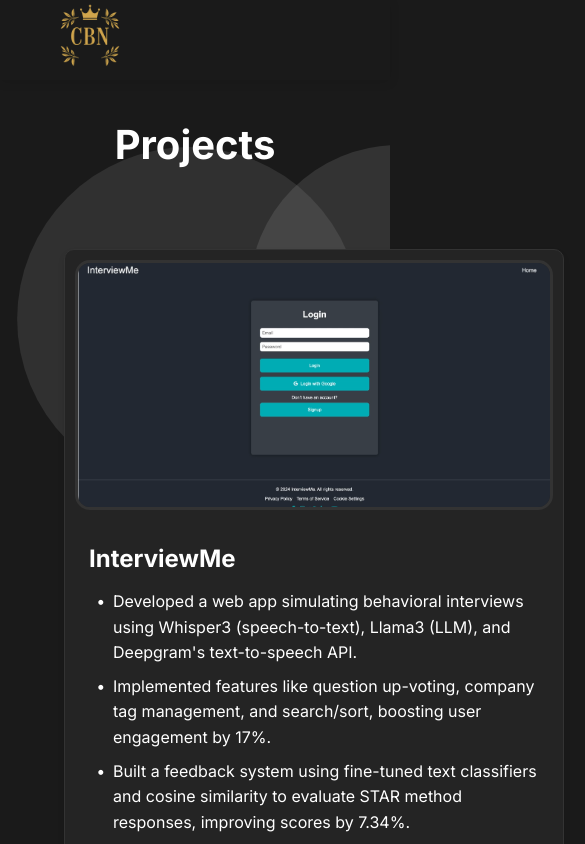
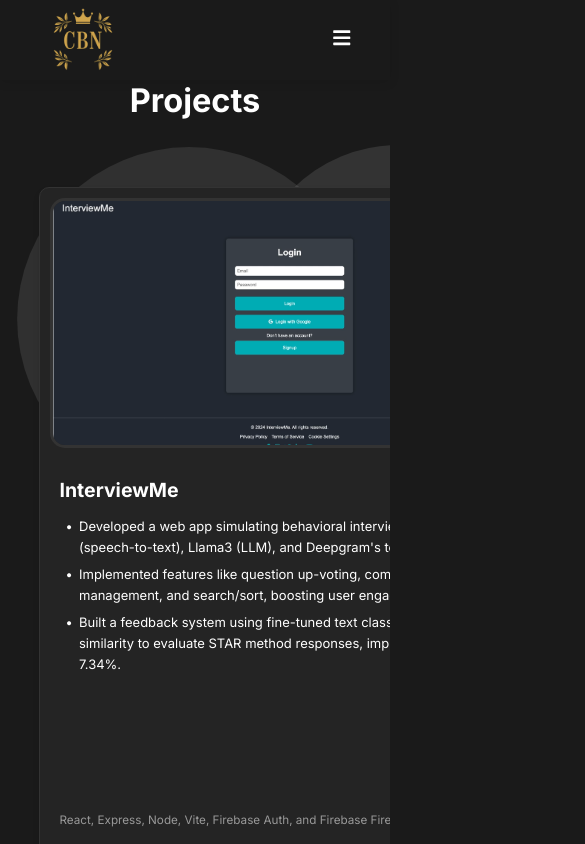
Before and after one commit to NicholasMatias/CBNV3, a React (Vite) app in the folder portfolio/: page /projects in a window 390 px wide. Shown: the top 844 px of the page, 585 px wide, since content can reach past the window. Built offline with nearby package versions, Linux system fonts and the light colour scheme.

Commit message:
updated to have mobile view => looks much better on mobile now

```diff
--- a/portfolio/src/components/Navbar.jsx
+++ b/portfolio/src/components/Navbar.jsx
@@ -1,7 +1,7 @@
 import { useState, useEffect } from 'react';
-import { motion } from 'framer-motion';
+import { motion, AnimatePresence } from 'framer-motion';
 import styled from 'styled-components';
-import { FaMoon, FaSun } from 'react-icons/fa';
+import { FaMoon, FaSun, FaBars, FaTimes } from 'react-icons/fa';
 import { Link, useLocation } from 'react-router-dom';
 
 const Nav = styled.nav`
@@ -28,6 +28,7 @@ const Logo = styled(motion.div)`
 `;
 
 const LogoImage = styled.img`
+  margin-top: 10px;
   height: 100px;
   width: auto;
   transition: all 0.3s ease;
@@ -86,8 +87,77 @@ const ThemeToggle = styled(motion.button)`
   justify-content: center;
 `;
 
+const MobileMenuButton = styled(motion.button)`
+  display: none;
+  background: none;
+  border: none;
+  color: ${({ theme }) => theme.text};
+  font-size: 1.5rem;
+  cursor: pointer;
+  padding: 0.5rem;
+
+  @media (max-width: 768px) {
+    display: block;
+  }
+`;
+
+const MobileMenu = styled(motion.div)`
+  display: none;
+  position: fixed;
+  top: 80px;
+  left: 0;
+  right: 0;
+  background: ${({ theme }) => theme.card};
+  padding: 1rem;
+  box-shadow: 0 2px 10px rgba(0, 0, 0, 0.1);
+  z-index: 999;
+  display: flex;
+  flex-direction: column;
+  align-items: center;
+
+  @media (max-width: 768px) {
+    display: flex;
+  }
+`;
+
+const MobileNavLink = styled(Link)`
+  display: flex;
+  align-items: center;
+  justify-content: center;
+  color: ${({ theme }) => theme.text};
+  text-decoration: none;
+  font-size: 1.2rem;
+  padding: 1rem;
+  width: 100%;
+  transition: all 0.3s ease;
+
+  &:hover {
+    background: ${({ theme }) => theme.background};
+  }
+`;
+
+const MobileThemeButton = styled.button`
+  display: flex;
+  align-items: center;
+  justify-content: center;
+  color: ${({ theme }) => theme.text};
+  text-decoration: none;
+  font-size: 1.2rem;
+  padding: 1rem;
+  width: 100%;
+  transition: all 0.3s ease;
+  border: none;
+  background: none;
+  cursor: pointer;
+
+  &:hover {
+    background: ${({ theme }) => theme.background};
+  }
+`;
+
 const Navbar = ({ theme, toggleTheme }) => {
   const [scrolled, setScrolled] = useState(false);
+  const [isMobileMenuOpen, setIsMobileMenuOpen] = useState(false);
   const location = useLocation();
 
   useEffect(() => {
@@ -106,9 +176,11 @@ const Navbar = ({ theme, toggleTheme }) => {
         behavior: 'smooth'
       });
     }
+    setIsMobileMenuOpen(false);
   };
 
   return (
+    <>
       <Nav style={{
         background: scrolled
           ? `${theme === 'light' ? 'rgba(255, 255, 255, 0.9)' : 'rgba(0, 0, 0, 0.9)'}`
@@ -138,7 +210,31 @@ const Navbar = ({ theme, toggleTheme }) => {
             {theme === 'light' ? <FaMoon /> : <FaSun />}
           </ThemeToggle>
         </NavLinks>
+        <MobileMenuButton
+          onClick={() => setIsMobileMenuOpen(!isMobileMenuOpen)}
+          whileTap={{ scale: 0.9 }}
+        >
+          {isMobileMenuOpen ? <FaTimes /> : <FaBars />}
+        </MobileMenuButton>
       </Nav>
+      <AnimatePresence>
+        {isMobileMenuOpen && (
+          <MobileMenu
+            initial={{ opacity: 0, y: -20 }}
+            animate={{ opacity: 1, y: 0 }}
+            exit={{ opacity: 0, y: -20 }}
+            transition={{ duration: 0.2 }}
+          >
+            <MobileNavLink to="/" onClick={(e) => handleNavClick(e, '/')}>Home</MobileNavLink>
+            <MobileNavLink to="/projects" onClick={(e) => handleNavClick(e, '/projects')}>Projects</MobileNavLink>
+            <MobileNavLink to="/contact" onClick={(e) => handleNavClick(e, '/contact')}>Contact</MobileNavLink>
+            <MobileThemeButton onClick={toggleTheme}>
+              {theme === 'light' ? 'Dark Mode' : 'Light Mode'}
+            </MobileThemeButton>
+          </MobileMenu>
+        )}
+      </AnimatePresence>
+    </>
   );
 };
 
--- a/portfolio/src/styles/GlobalStyles.js
+++ b/portfolio/src/styles/GlobalStyles.js
@@ -7,11 +7,29 @@ export const GlobalStyles = createGlobalStyle`
     box-sizing: border-box;
   }
 
+  html {
+    font-size: 16px;
+
+    @media (max-width: 1200px) {
+      font-size: 15px;
+    }
+
+    @media (max-width: 768px) {
+      font-size: 14px;
+    }
+
+    @media (max-width: 480px) {
+      font-size: 13px;
+    }
+  }
+
   body {
     background: ${({ theme }) => theme.background};
     color: ${({ theme }) => theme.text};
     font-family: 'Inter', -apple-system, BlinkMacSystemFont, 'Segoe UI', Roboto, Oxygen, Ubuntu, Cantarell, 'Open Sans', 'Helvetica Neue', sans-serif;
     transition: ${({ theme }) => theme.transition};
+    line-height: 1.6;
+    overflow-x: hidden;
   }
 
   a {
@@ -31,14 +49,41 @@ export const GlobalStyles = createGlobalStyle`
     padding: 4rem 2rem;
     max-width: 1200px;
     margin: 0 auto;
+
+    @media (max-width: 768px) {
+      padding: 3rem 1.5rem;
+    }
+
+    @media (max-width: 480px) {
+      padding: 2rem 1rem;
+    }
   }
 
   h1, h2, h3, h4, h5, h6 {
     margin-bottom: 1rem;
+    line-height: 1.3;
   }
 
   p {
     line-height: 1.6;
     margin-bottom: 1rem;
   }
+
+  img {
+    max-width: 100%;
+    height: auto;
+  }
+
+  /* Smooth scrolling */
+  html {
+    scroll-behavior: smooth;
+  }
+
+  /* Better touch targets on mobile */
+  @media (max-width: 768px) {
+    button, a {
+      min-height: 44px;
+      min-width: 44px;
+    }
+  }
 `;
--- a/portfolio/src/styles/shared.js
+++ b/portfolio/src/styles/shared.js
@@ -2,6 +2,50 @@ import styled from 'styled-components';
 
 export const SectionContainer = styled.section`
   min-height: 100vh;
-  padding-top: 120px; /* 80px navbar height + 40px extra spacing */
-  scroll-margin-top: 80px; /* This ensures the section aligns properly when scrolled to */
+  padding-top: 120px;
+  scroll-margin-top: 80px;
+  width: 100%;
+  overflow-x: hidden;
+
+  @media (max-width: 768px) {
+    padding-top: 100px;
+    scroll-margin-top: 60px;
+  }
+
+  @media (max-width: 480px) {
+    padding-top: 80px;
+    scroll-margin-top: 40px;
+  }
 `;
+
+export const ContentWrapper = styled.div`
+  max-width: 1200px;
+  margin: 0 auto;
+  padding: 0 2rem;
+  width: 100%;
+
+  @media (max-width: 768px) {
+    padding: 0 1.5rem;
+  }
+
+  @media (max-width: 480px) {
+    padding: 0 1rem;
+  }
+`;
+
+export const GridContainer = styled.div`
+  display: grid;
+  grid-template-columns: repeat(auto-fit, minmax(300px, 1fr));
+  gap: 2rem;
+  width: 100%;
+
+  @media (max-width: 768px) {
+    grid-template-columns: repeat(auto-fit, minmax(250px, 1fr));
+    gap: 1.5rem;
+  }
+
+  @media (max-width: 480px) {
+    grid-template-columns: 1fr;
+    gap: 1rem;
+  }
+`;
```
Lines whose indentation alone changed are shown as unchanged.
